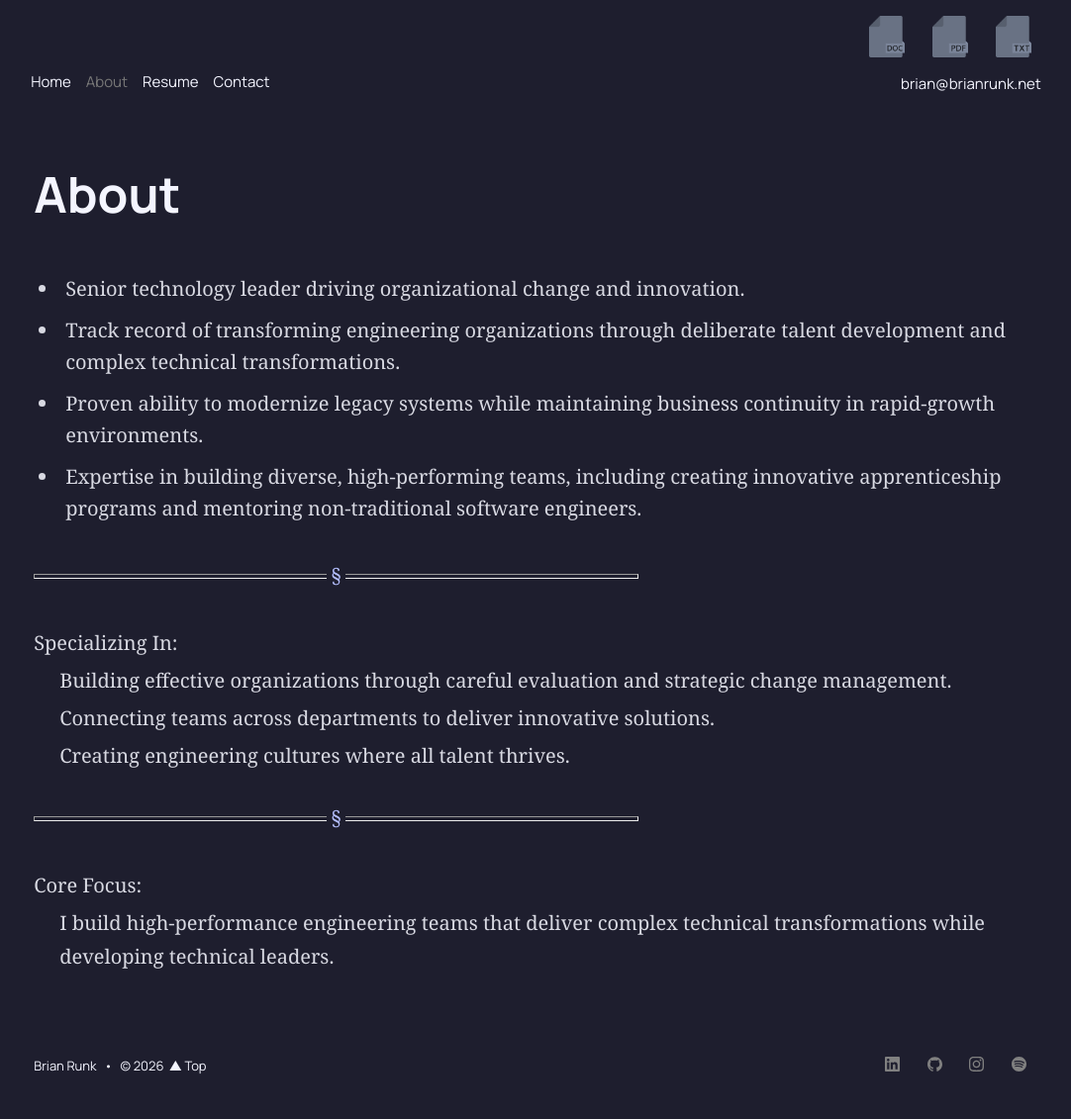
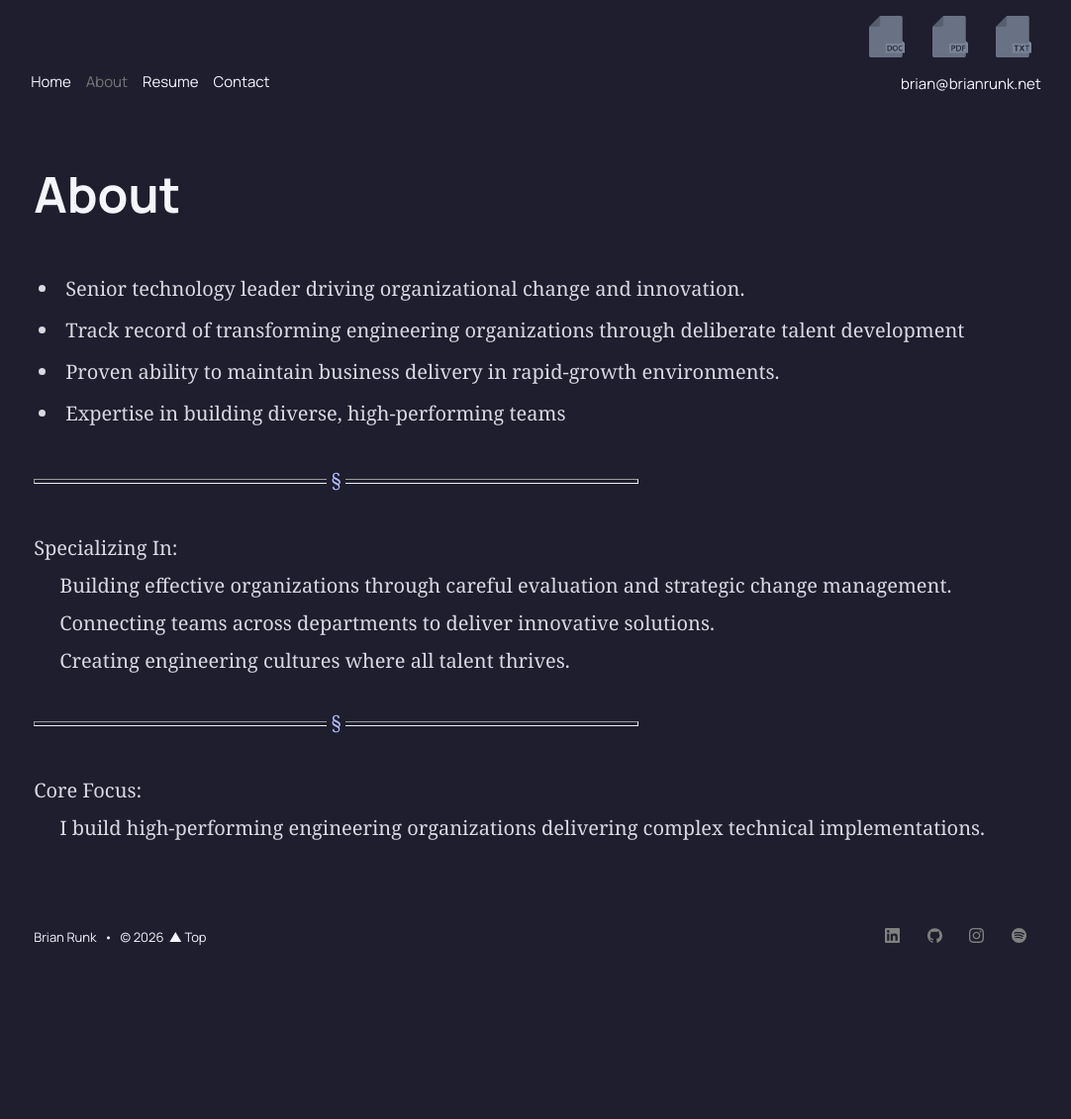
Before and after one commit to brian915/portfolio, a Jekyll site: the page built from about.md, in a window 1280 px wide. Shown: the whole page at 99% size, without its empty margins (97-1179 px from the left). Built offline with Jekyll 4.4.1, drawn with Linux system fonts in a browser that asks for light colours; after the commit the page ends 1001 px from its top, so only the background shows below that.

Commit message:
revised wording

```diff
--- a/about.md
+++ b/about.md
@@ -11,9 +11,9 @@ description: "About Brian Runk, Engineering Director focused on scaling teams, m
   <section class="content-body">
     <ul class="summary">
       <li>Senior technology leader driving organizational change and innovation.</li>
-      <li>Track record of transforming engineering organizations through deliberate talent development and complex technical transformations.</li>
-      <li>Proven ability to modernize legacy systems while maintaining business continuity in rapid-growth environments.</li>
-      <li>Expertise in building diverse, high-performing teams, including creating innovative apprenticeship programs and mentoring non-traditional software engineers.</li>
+      <li>Track record of transforming engineering organizations through deliberate talent development</li>
+      <li>Proven ability to maintain business delivery in rapid-growth environments.</li>
+      <li>Expertise in building diverse, high-performing teams</li>
     </ul>
     <hr />
     <p>Specializing In:</p>
@@ -25,7 +25,7 @@ description: "About Brian Runk, Engineering Director focused on scaling teams, m
     <hr />
     <p>Core Focus:</p>
     <ul class="summary">
-      <p>I build high-performance engineering teams that deliver complex technical transformations while developing technical leaders.</p>
+      <p>I build high-performing engineering organizations  delivering complex technical implementations.</p>
     </ul>
   </section>
 </article>
```
Also changed, not shown: contact.md (+2 -2 lines).
